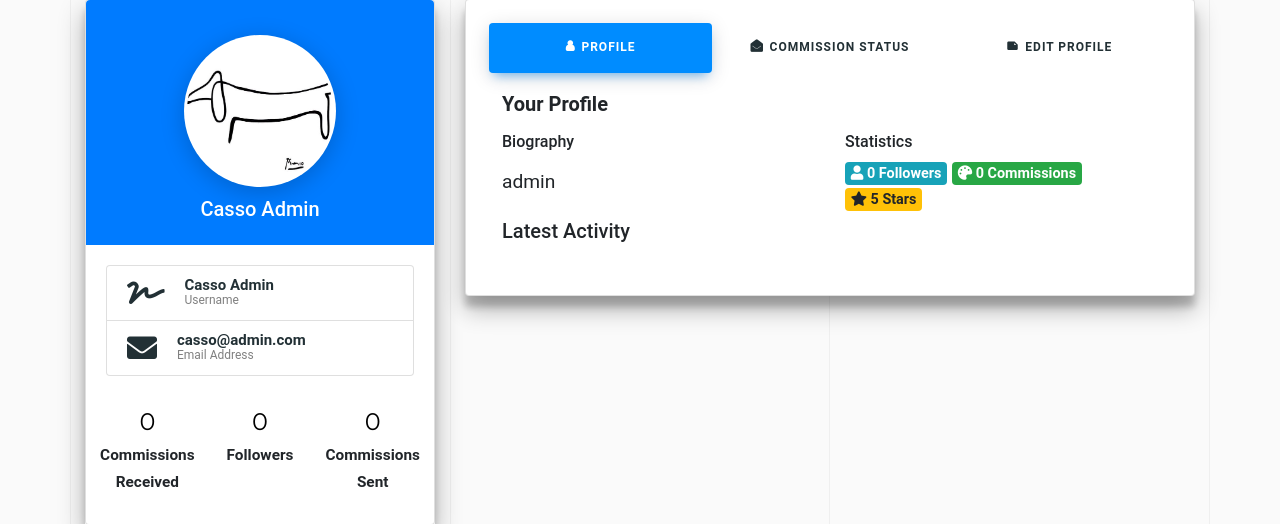
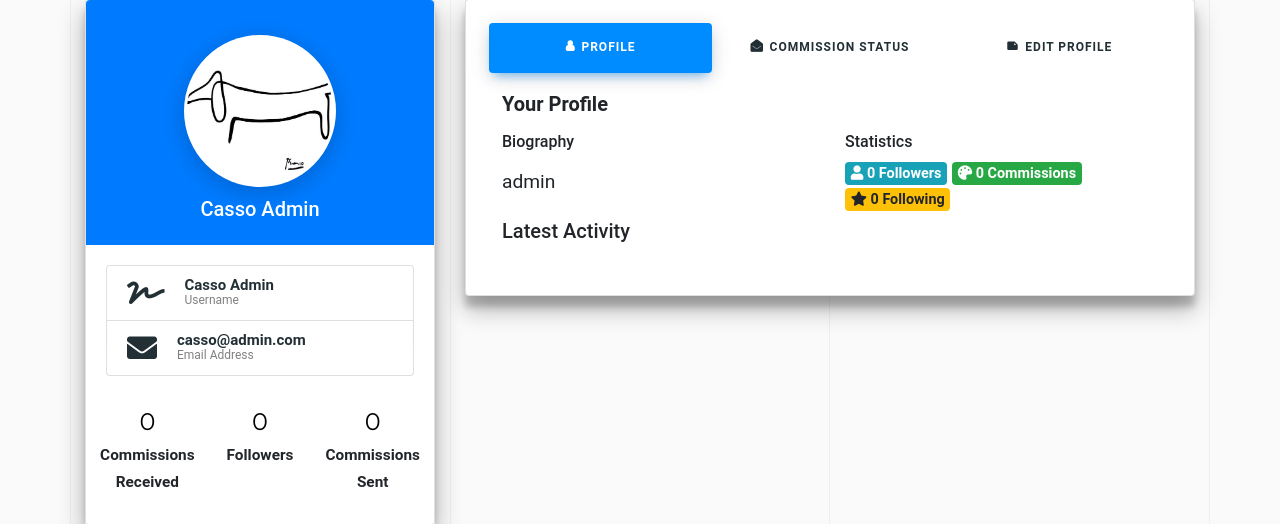
Before and after one commit to adang101/CMPE133-Grp-21, a Flask app: page /profile-settings in a window 1280 px wide. Shown: the part 181-705 px from the top of the page. Run offline with Flask 3, Linux system fonts and the light colour scheme; a user stored in the database is signed in; data comes from the database, SQL or seed files in the repository; some libraries are stand-ins or nearby versions; some web fonts are replaced.

Commit message:
Remove rating stat

```diff
--- a/Casso/templates/profile-settings.html
+++ b/Casso/templates/profile-settings.html
@@ -100,7 +100,7 @@
                                   <h6>Statistics</h6>
                                   <span class="badge badge-info"><i class="fa fa-user"></i> {{ followers|length }} Followers</span>
                                   <span class="badge badge-success"><i class="fa fa-palette"></i> {{ commission_requests|length }} Commissions</span>
-                                  <span class="badge badge-warning"><i class="fa fa-star"></i> 5 Stars</span>
+                                  <span class="badge badge-warning"><i class="fa fa-star"></i> {{ following|length }} Following</span>
                               </div>
                               <hr>
                               <div class="col-md-12">
```
